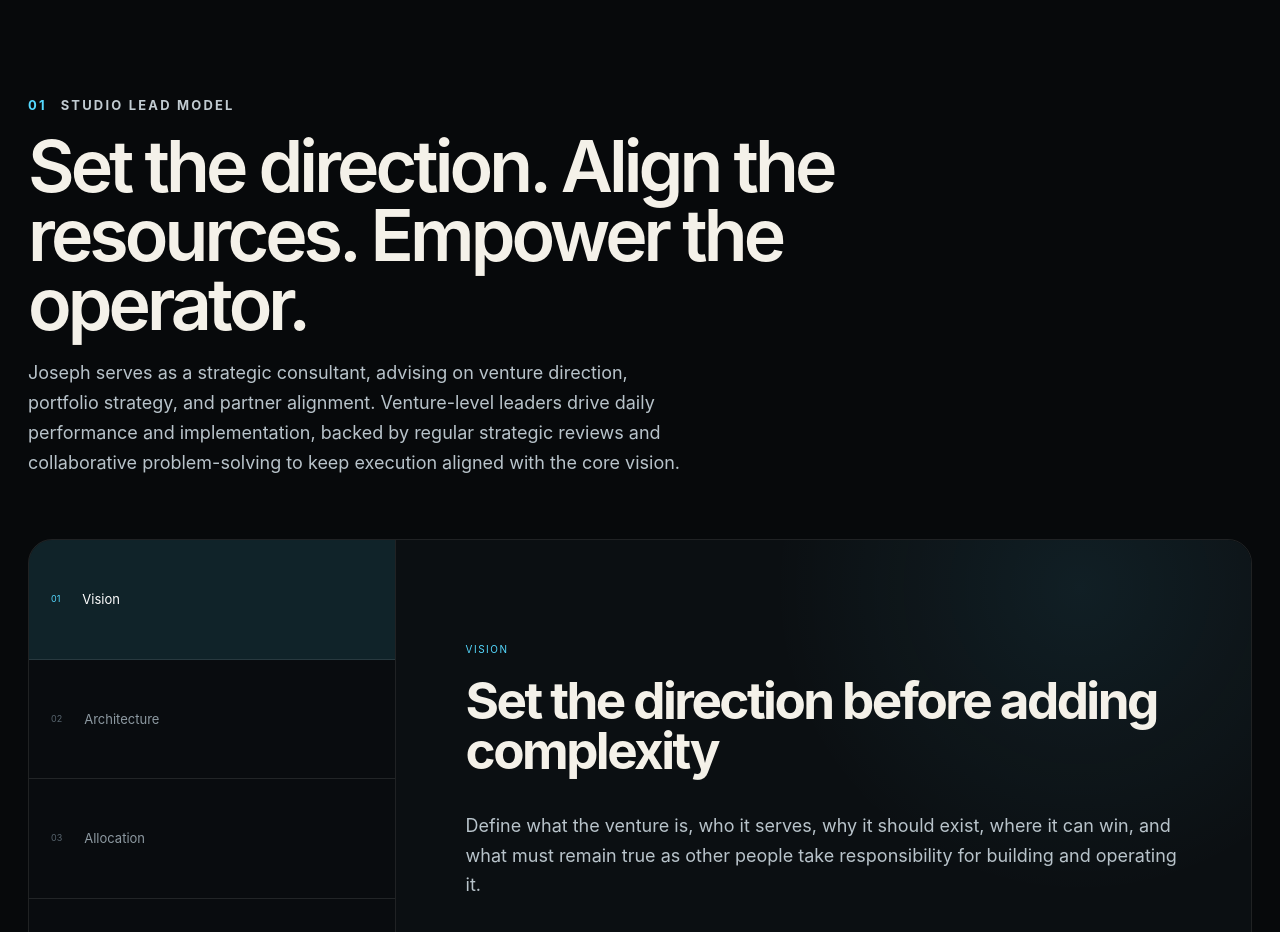
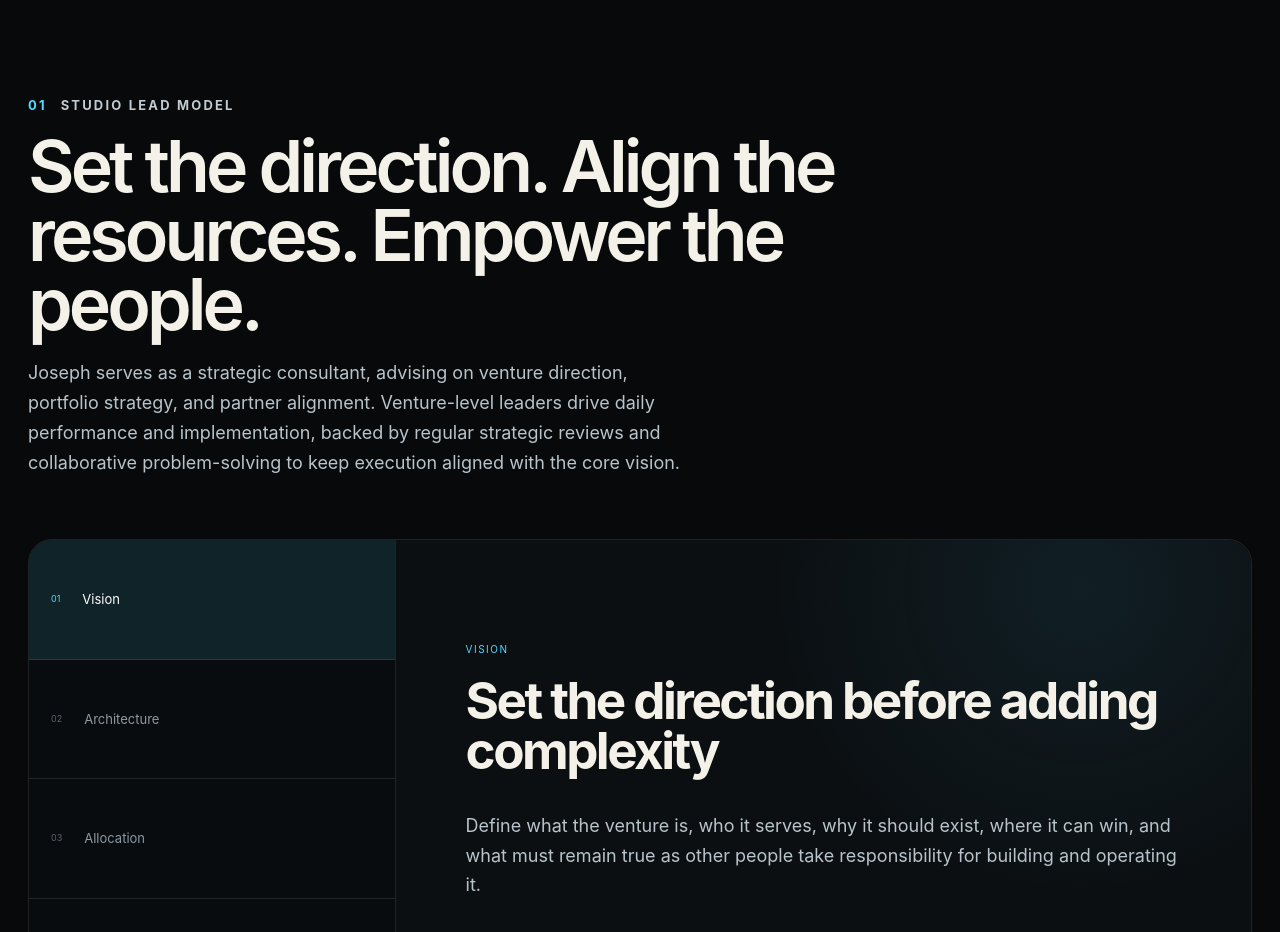
Before and after one commit to josephjilovec/josephjilovec, a Next.js app: page /founder in a window 1280 px wide. Shown: the part 920-1852 px from the top of the page. Built offline with nearby package versions, Linux system fonts and the light colour scheme.

Commit message:
Update page.tsx

```diff
--- a/app/founder/page.tsx
+++ b/app/founder/page.tsx
@@ -20,7 +20,7 @@ export default function FounderPage() {
         </div>
       </section>
       <section className="section">
-        <SectionHeading index="01" eyebrow="Studio lead model" title="Set the direction. Align the resources. Empower the operator.">
+        <SectionHeading index="01" eyebrow="Studio lead model" title="Set the direction. Align the resources. Empower the people.">
           <p>Joseph serves as a strategic consultant, advising on venture direction, portfolio strategy, and partner alignment. Venture-level leaders drive daily performance and implementation, backed by regular strategic reviews and collaborative problem-solving to keep execution aligned with the core vision.</p>
         </SectionHeading>
         <FounderTimeline />
```
